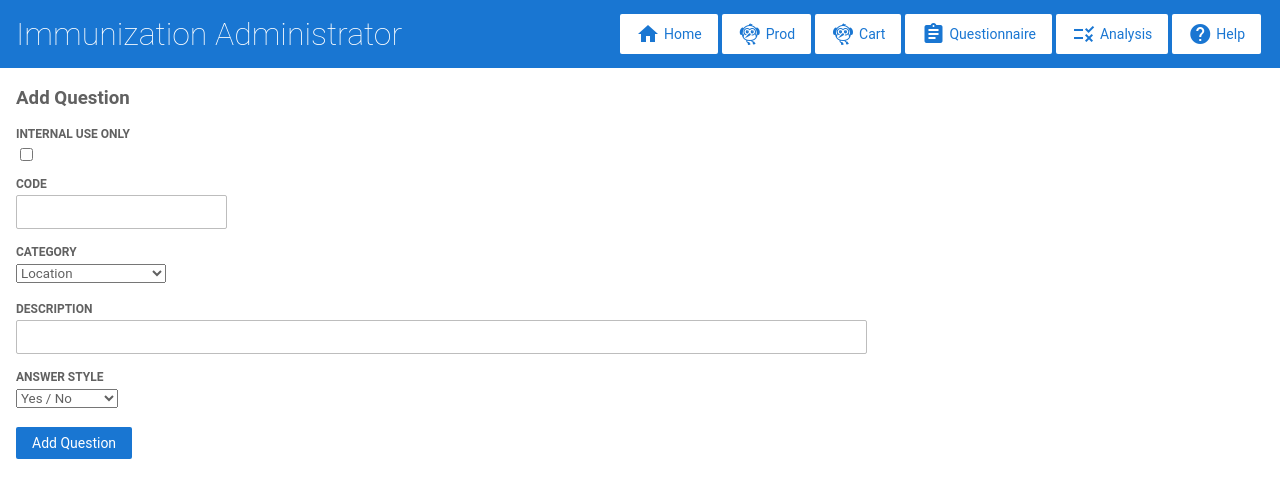
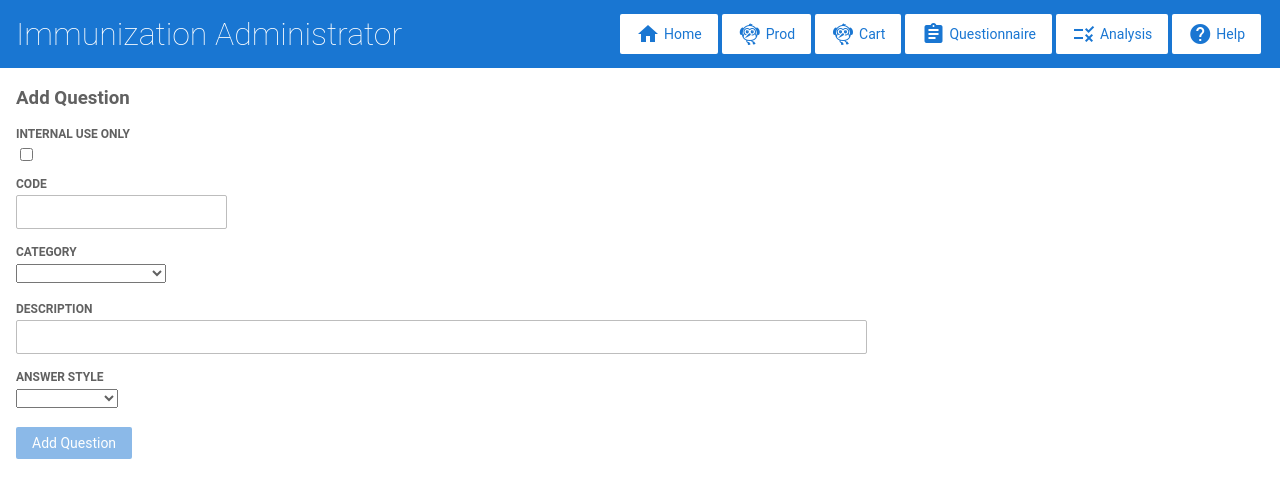
Before and after one commit to TwistyPassages/immunization-admin, an Angular app: page /question in a window 1280 px wide. Shown: the top 498 px of the page. Built offline with nearby package versions, Linux system fonts and the light colour scheme; no server answers.

Commit message:
2 files modified, 1 added

```diff
--- a/src/app/add-question/add-question.component.html
+++ b/src/app/add-question/add-question.component.html
@@ -21,7 +21,7 @@
 				<label for="category">
   Category
   </label>
-				<select name="category" id="category">
+				<select name="category" id="category" formControlName="category">
   <option value="Location">Location</option>
   <option value="Health">Health Complications</option>
   <option value="Age">Age</option>
@@ -41,13 +41,13 @@
 					<label for="answerStyle">
   Answer Style
   </label>
-					<select name="answerStyle" id="answerStyle">
-      <option value="yesNo" selected="selected">Yes / No</option>
-      <option value="selectionList">Selection List</option>
+					<select name="answerStyle" id="answerStyle" formControlName="answerStyle">
+  <option value="YesNo" selected="selected">Yes / No</option>
+  <option value="SelectionList">Selection List</option>
   </select>
 				</div>
 
 				<br />
-				<button class="button" type="submit">Add Question</button>
+				<button class="button" [disabled]="!addQuestionForm.valid" type="submit">Add Question</button>
 
 </form>
--- a/src/app/add-question/add-question.component.ts
+++ b/src/app/add-question/add-question.component.ts
@@ -1,67 +1,74 @@
-import { Component, OnInit } from '@angular/core';
-import { FormBuilder, Validators } from '@angular/forms';
-import { QuestionnaireMaintenanceService } from '../questionnaire-maintenance.service';
+import { Component, OnInit } from "@angular/core";
+import { FormBuilder, Validators } from "@angular/forms";
+import { QuestionnaireMaintenanceService } from "../questionnaire-maintenance.service";
 
 @Component({
-  selector: 'app-add-question',
-  templateUrl: './add-question.component.html',
-  styleUrls: ['./add-question.component.css']
+  selector: "app-add-question",
+  templateUrl: "./add-question.component.html",
+  styleUrls: ["./add-question.component.css"]
 })
 export class AddQuestionComponent implements OnInit {
-
   addQuestionForm = this.formBuilder.group({
-    code: ['', Validators.required],
-    internal: '',
-    category: ['', Validators.required],
-    description: ['', Validators.required],
-    answerStyle: ''
+    code: ["", Validators.required],
+    internal: "",
+    category: ["", Validators.required],
+    description: ["", Validators.required],
+    answerStyle: ["", Validators.required]
   });
 
-  isSubmitted;
-  message;
 
   constructor(
-      private formBuilder: FormBuilder,
-      private questionnaireService: QuestionnaireMaintenanceService
-  ) { }
+    private formBuilder: FormBuilder,
+    private questionnaireService: QuestionnaireMaintenanceService
+  ) {}
 
-
-
-
-  ngOnInit() {
-  }
-
+  ngOnInit() {}
 
   onSubmit(): void {
-    console.log('onSubmit()');
+    console.log("onSubmit()");
     var isInternal = false;
-    if (this.addQuestionForm.get('internal').value) {
+    if (this.addQuestionForm.get("internal").value) {
       isInternal = true;
     }
 
-    var code = this.addQuestionForm.get('code').value;
-    var code = this.addQuestionForm.get('description').value;
-    var code = this.addQuestionForm.get('answerStyle').value;
+    var code = this.addQuestionForm.get("code").value;
+    var category = this.addQuestionForm.get("category").value;
+    var description = this.addQuestionForm.get("description").value;
+    var answerStyle = this.addQuestionForm.get("answerStyle").value;
+    console.log('answer style: ' + answerStyle);
 
+    var answers = [];
+    if (answerStyle === 'YesNo') {
+      console.log('doing it');
+      answers.push({
+        code: "true",
+        display: "Yes"
+      });
+      answers.push({
+        code: "false",
+        display: "No"
+      });
+    }
+
+console.log(JSON.stringify(answers));
 
 
     var currentTime = new Date();
     var newQuestion = {
-        id: currentTime.getTime(),
-        category: "Age",
-        code: this.addQuestionForm.get('code').value,
-        description : this.addQuestionForm.get('description').value,
-        internal: isInternal,
-        answerStyle: "yesNo"
+      id: currentTime.getTime(),
+      category: category,
+      code: code,
+      description: description,
+      internal: isInternal,
+      answerStyle: answerStyle,
+      answerOptions: answers
     };
     this.questionnaireService.addQuestion(newQuestion);
 
+
     // Process checkout data here
-    console.warn('Your order has been submitted', this.addQuestionForm.value);
+    console.warn("Your order has been submitted", this.addQuestionForm.value);
     this.addQuestionForm.reset();
 
-    this.isSubmitted = true;
-    this.message = 'The new question for code ' + this.addQuestionForm.get('code').value + ' has been added';
   }
-
 }
```
Lines whose indentation alone changed are shown as unchanged.
